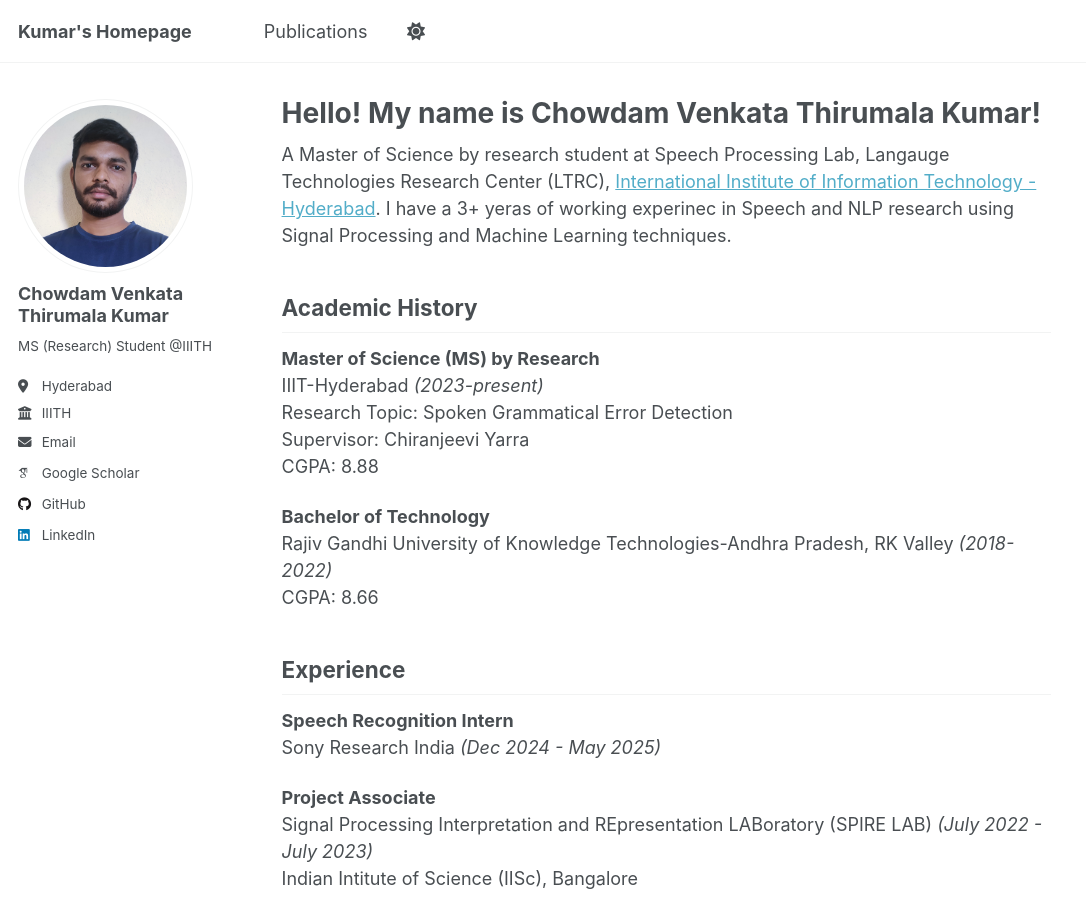
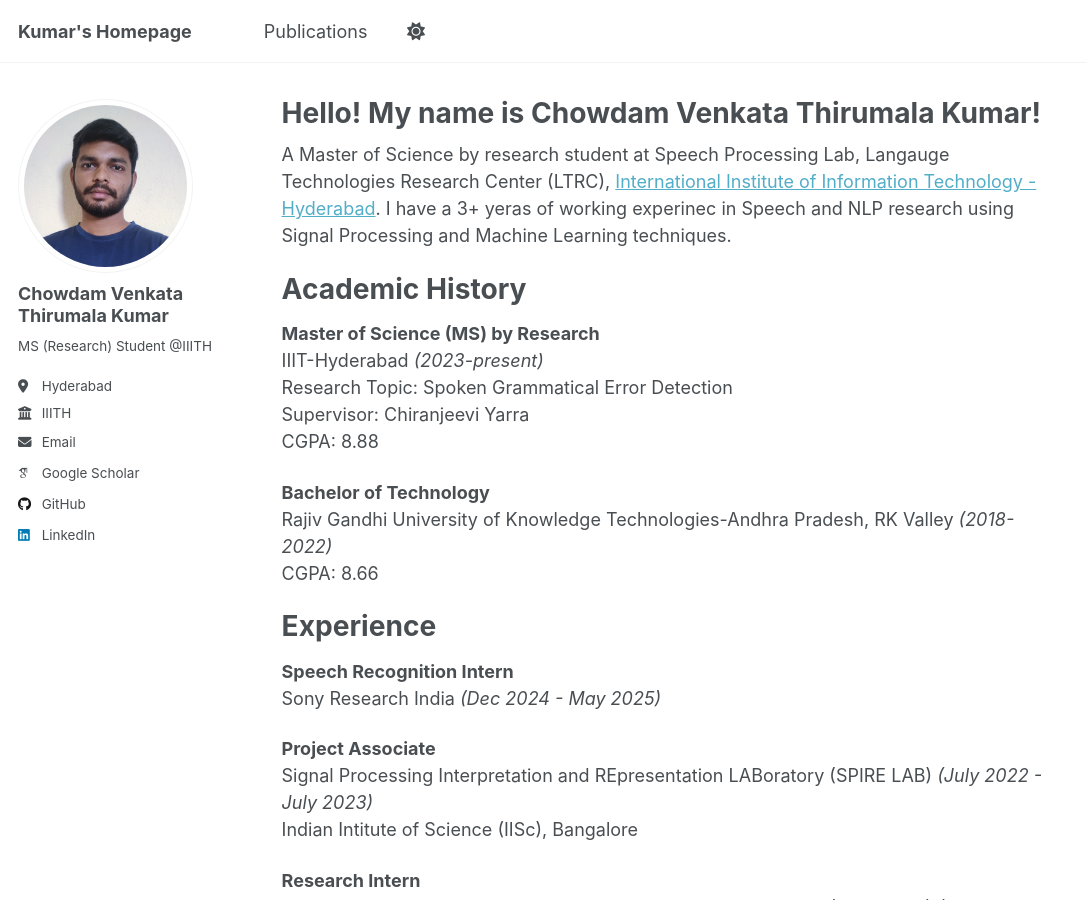
Before and after one commit to cvthirumalakumar/cvthirumalakumar.github.io, a Jekyll site: the page built from _pages/about.md, in a window 1280 px wide and 900 px high. Shown: the whole window, without its empty margins (0-1086 px from the left). Built offline with Jekyll 4.4.1, drawn with Linux system fonts in a browser that asks for light colours; some web fonts are replaced.

```diff
--- a/_pages/about.md
+++ b/_pages/about.md
@@ -10,7 +10,7 @@ redirect_from:
  A Master of Science by research student at Speech Processing Lab, Langauge Technologies Research Center (LTRC), [International Institute of Information Technology - Hyderabad](https://www.iiit.ac.in/). I have a 3+ yeras of working experinec in Speech and NLP research using Signal Processing and Machine Learning techniques.
 
 
-## Academic History
+# Academic History
 
 **Master of Science (MS) by Research**
 <br/>
@@ -30,7 +30,7 @@ CGPA: 8.66
 
 
 
-## Experience
+# Experience
 
 **Speech Recognition Intern**
 <br/>
```
